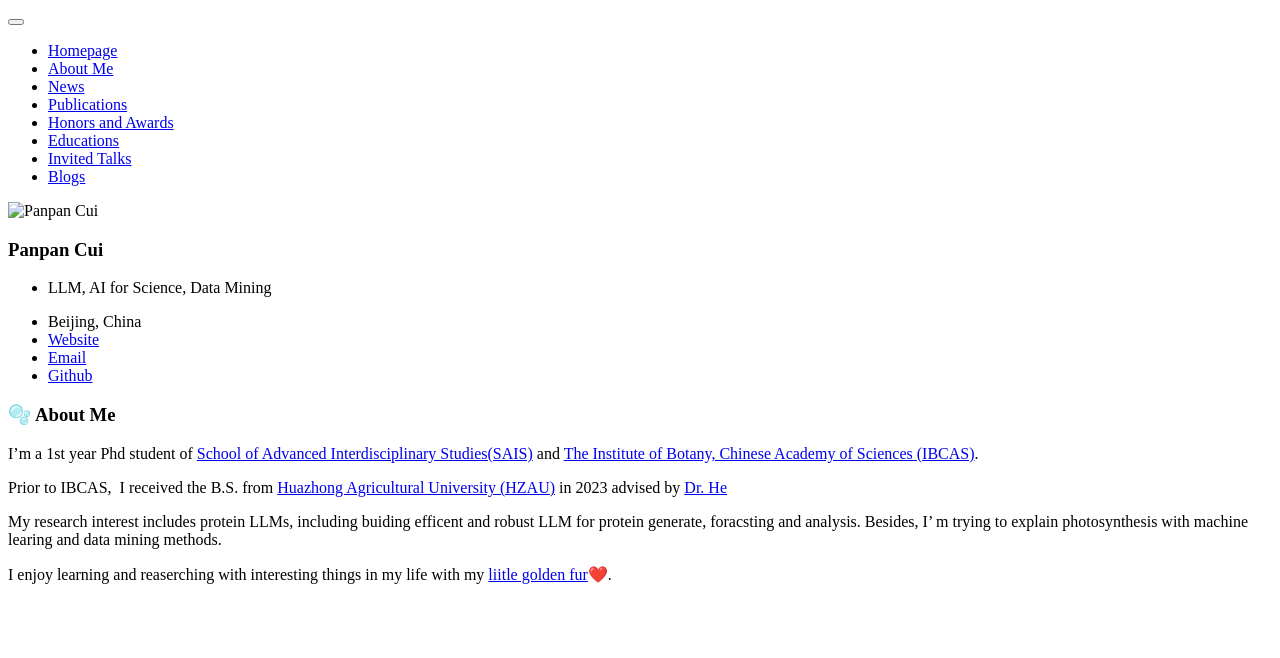
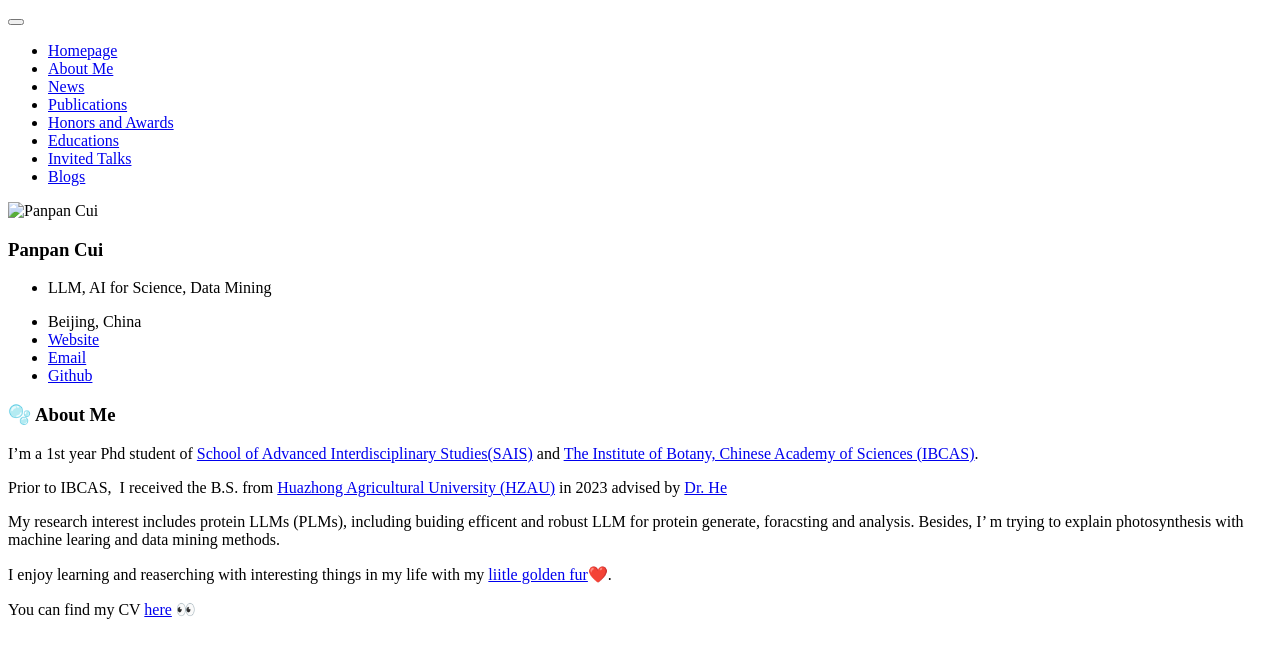
Before and after one commit to panpancui1230/panpancui1230.github.io, a Jekyll site: the page built from _pages/includes/intro.md, in a window 1280 px wide. Shown: the top 658 px of the page. Built offline with Jekyll 4.4.1, drawn with Linux system fonts in a browser that asks for light colours; our own code applies the rules of GitHub Pages for plain Markdown files.

Commit message:
Update intro.md

```diff
--- a/_pages/includes/intro.md
+++ b/_pages/includes/intro.md
@@ -4,6 +4,8 @@ I’m a 1st year Phd student of [School of Advanced Interdisciplinary Studies(SA
 
 Prior to IBCAS, I received the B.S. from [Huazhong Agricultural University (HZAU)](https://www.hzau.edu.cn/) in 2023 advised by [Dr. He](https://faculty.hzau.edu.cn/heyanhong/zh_CN/yjgk/107227/list/index.htm)
 
-My research interest includes protein LLMs, including buiding efficent and robust LLM for protein generate, foracsting and analysis. Besides, I' m trying to explain photosynthesis with machine learing and data mining methods.
+My research interest includes protein LLMs (PLMs), including buiding efficent and robust LLM for protein generate, foracsting and analysis. Besides, I' m trying to explain photosynthesis with machine learing and data mining methods.
 
 I enjoy learning and reaserching with interesting things in my life with my [liitle golden fur](https://sun123-cmd.github.io/)❤️.
+
+You can find my CV [here](./files/CV.pdf) 👀
```
